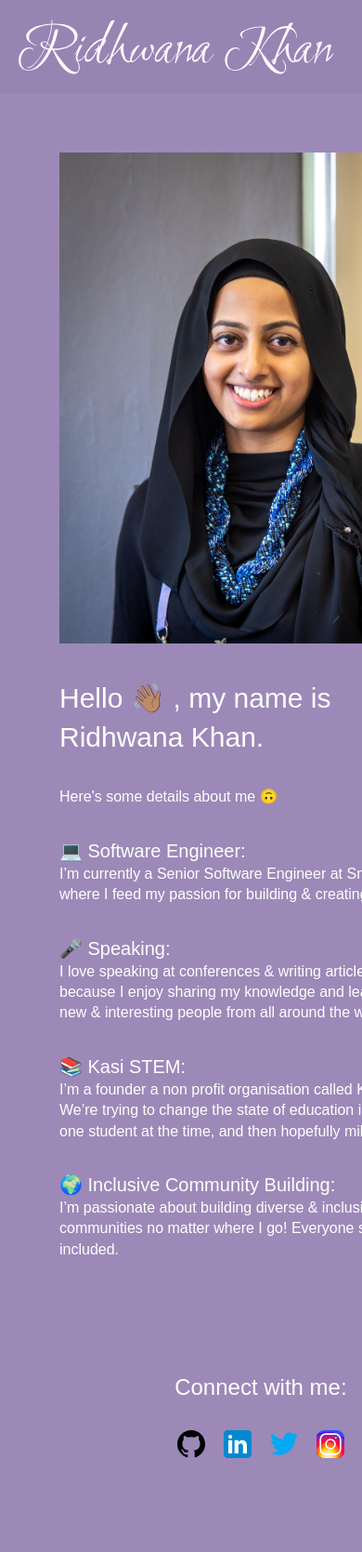
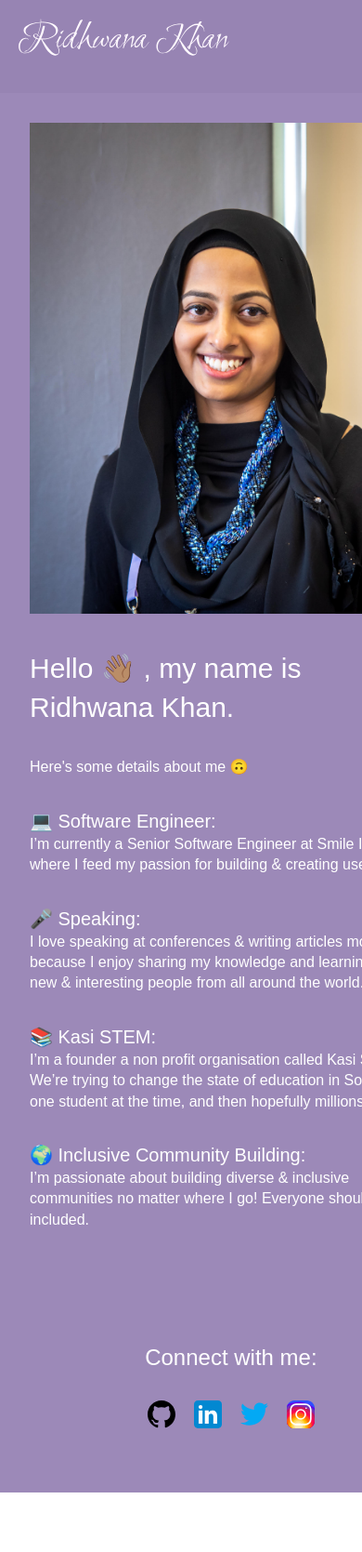
Before and after one commit to Ridhwana/Ridhwana.github.io, a Jekyll site: the page built from index.md, in a window 390 px wide. Shown: the whole page at 93% size. Built offline with Jekyll 4.4.1, drawn with Linux system fonts in a browser that asks for light colours; after the commit the page ends 1605 px from its top, so only the background shows below that.

Commit message:
feat: fix header on mobile

```diff
--- a/css/_sass/base.sass
+++ b/css/_sass/base.sass
@@ -19,7 +19,6 @@ body
 header
   grid-area: header
   display: flex
-  align-items: center
   background: $primary-color
 
 main
@@ -35,3 +34,6 @@ footer
   padding: $border-padding
   background: $primary-color
   color: $white-color
+
+  @include media-query($mobile-large)
+    padding: calc(#{$border-padding/2})
--- a/css/_sass/header.sass
+++ b/css/_sass/header.sass
@@ -12,6 +12,9 @@
   display: inline-block
   height: calc(#{$header-height} - #{$arbitrary-padding * 2})
   vertical-align: middle
+
+  @include media-query($mobile-large)
+    height: calc(#{$header-height} - #{$arbitrary-padding * 3})
 
 .site-nav
   display: inline-block
```
